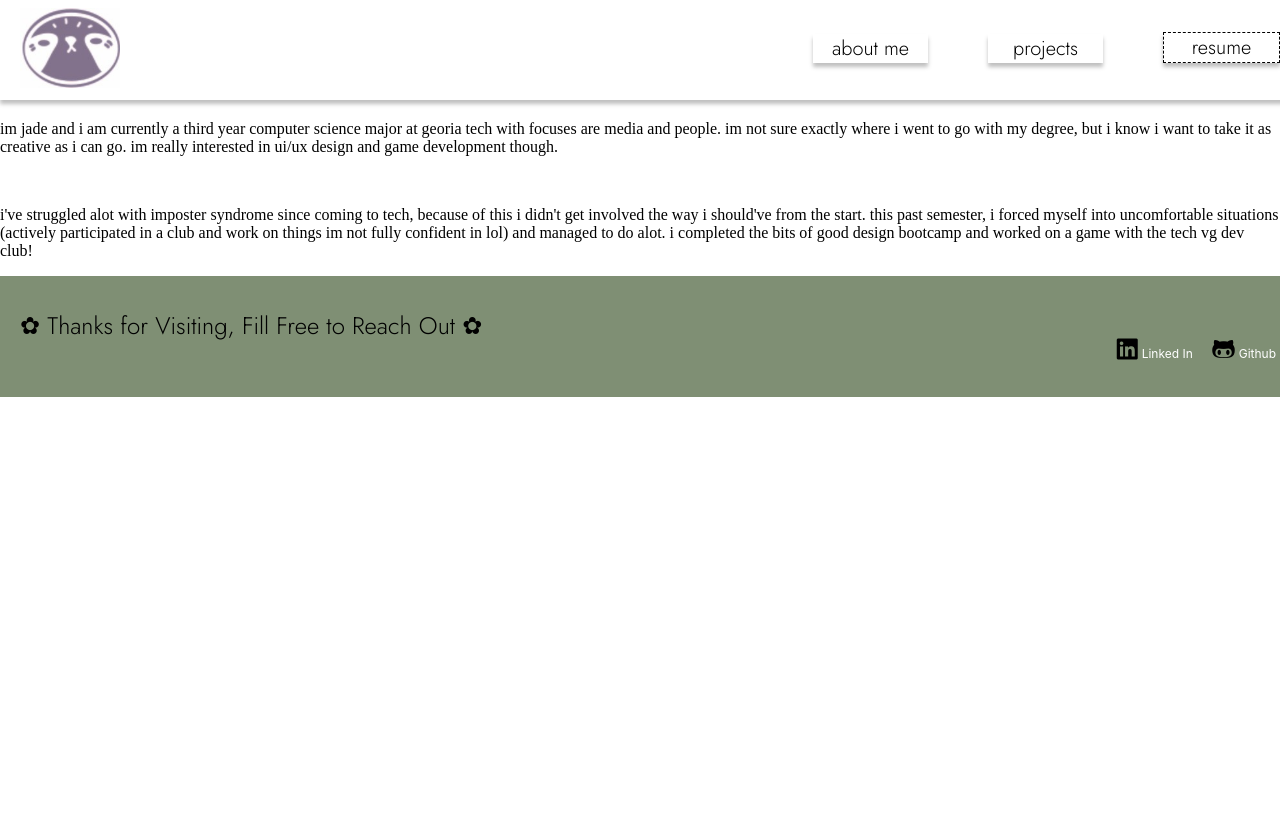
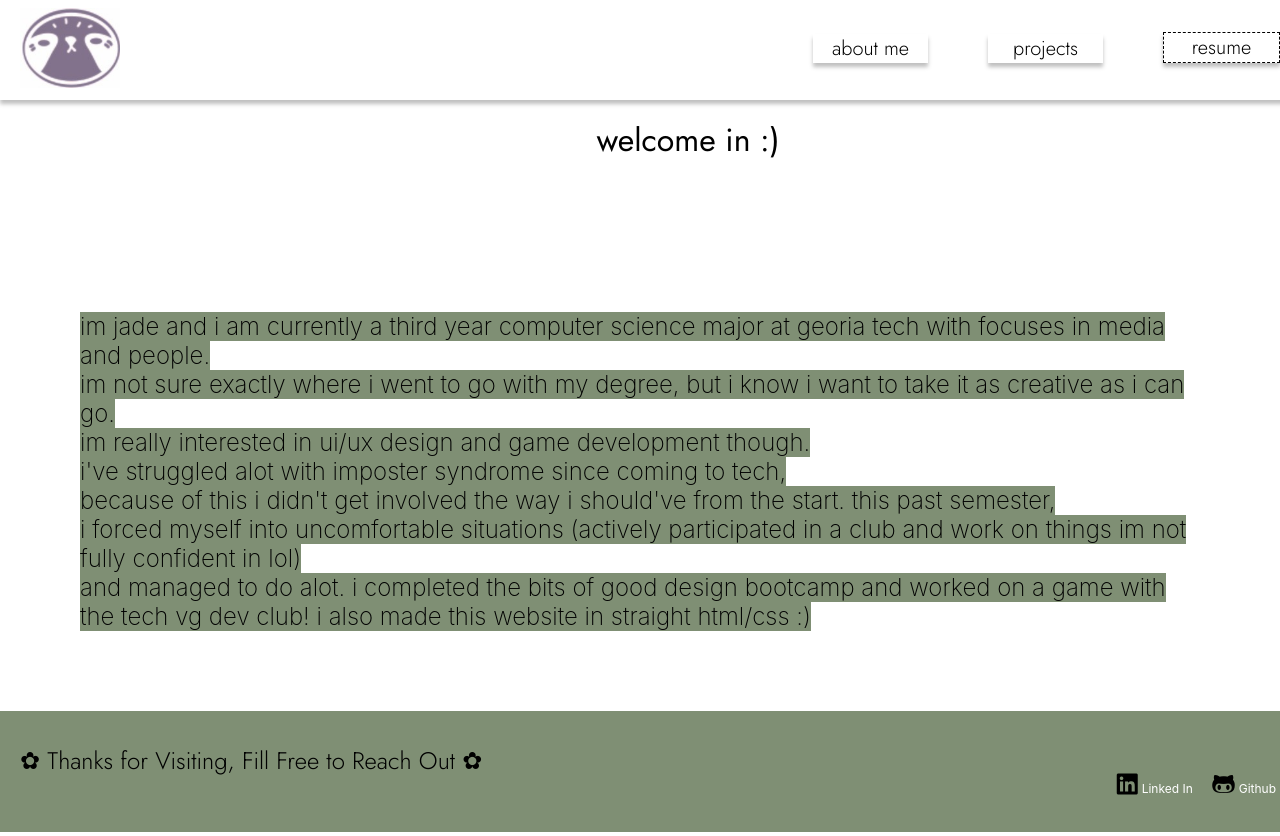
Before and after one commit to jemc1560/jemc1560.github.io, a plain HTML site: page about.html in a window 1280 px wide. Before the commit the page ends 800 px from the top, so only its background shows below. Drawn offline with Linux system fonts and the light colour scheme; a web font is replaced by a local one.

Commit message:
adding to about page

```diff
--- a/about.html
+++ b/about.html
@@ -19,16 +19,19 @@
         <a href="https://docs.google.com/document/d/1m9-ru4H6GDCKCB9fol5rMrTz_9Cx9UVw1b5IigPiR_o/edit?usp=sharing" class="nav-item" id="resume" tabindex="0">resume</a>
       </nav>
     </div>
-  <body>
-    <h1> welcome in :)</h1>
-    <p> im jade and i am currently a third year computer science major at georia tech with
-        focuses are media and people. im not sure exactly where i went to go with my degree, but i know
-        i want to take it as creative as i can go. im really interested in ui/ux design and game development though.
-    </p>
+    <h1 id="about-head"> welcome in :)</h1>
+    <body>
+    <p id="bio"> <mark>im jade and i am currently a third year computer science major at georia tech with
+        focuses in media and people.<br> im not sure exactly where i went to go with my degree, but i know
+        i want to take it as creative as i can go.<br>
+         im really interested in ui/ux design and game development though.
     <br>
-    <p> i've struggled alot with imposter syndrome since coming to tech, because of this i didn't get involved the way i should've from the start.
-        this past semester, i forced myself into uncomfortable situations (actively participated in a club and work on things im not fully confident in lol)
-        and  managed to do alot. i completed the bits of good design bootcamp and worked on a game with the tech vg dev club!
+         i've struggled alot with imposter syndrome since coming to tech,<br>
+        because of this i didn't get involved the way i should've from the start.
+        this past semester,<br> i forced myself into uncomfortable situations (actively participated in a club and work on things im not fully confident in lol)<br>
+        and managed to do alot. i completed the bits of good design bootcamp and worked on a game with the tech vg dev club!
+        i also made this website in straight html/css :)
+    </mark>
     </p>
 
 
--- a/styles.css
+++ b/styles.css
@@ -117,8 +117,8 @@
   text-align: left;
   display: flex;
   margin-top: 45px;
+  padding: 48px;
   flex-direction: row;
-    padding: 48px;
   background-color: #84748f;
   font: 300 26px Jost, sans-serif;
 }
@@ -352,3 +352,20 @@ footer{
 font: 200 16px Jost, sans-serif;
 text-align: left;
 }
+/* about page shit*/
+#about-head {
+margin-top: 45px;
+padding: 48px;
+font: 400 32px Jost, sans-serif;
+text-align: center;
+width: 100%;
+}
+#bio {
+font: 200 24px Inter, sans-serif;
+text-align: left;
+margin: 80px;
+
+}
+mark {
+background-color: #7f8f74;
+}
```
Lines whose indentation alone changed are shown as unchanged.
